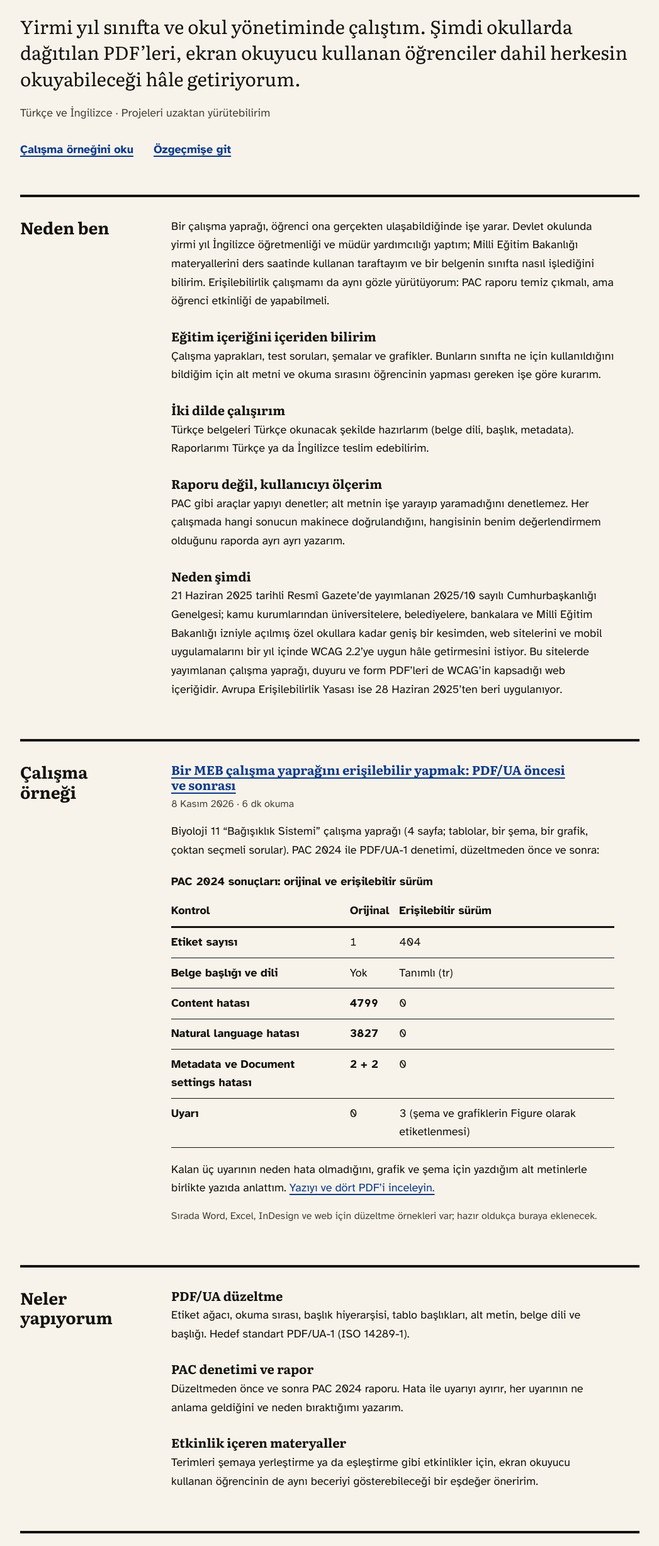
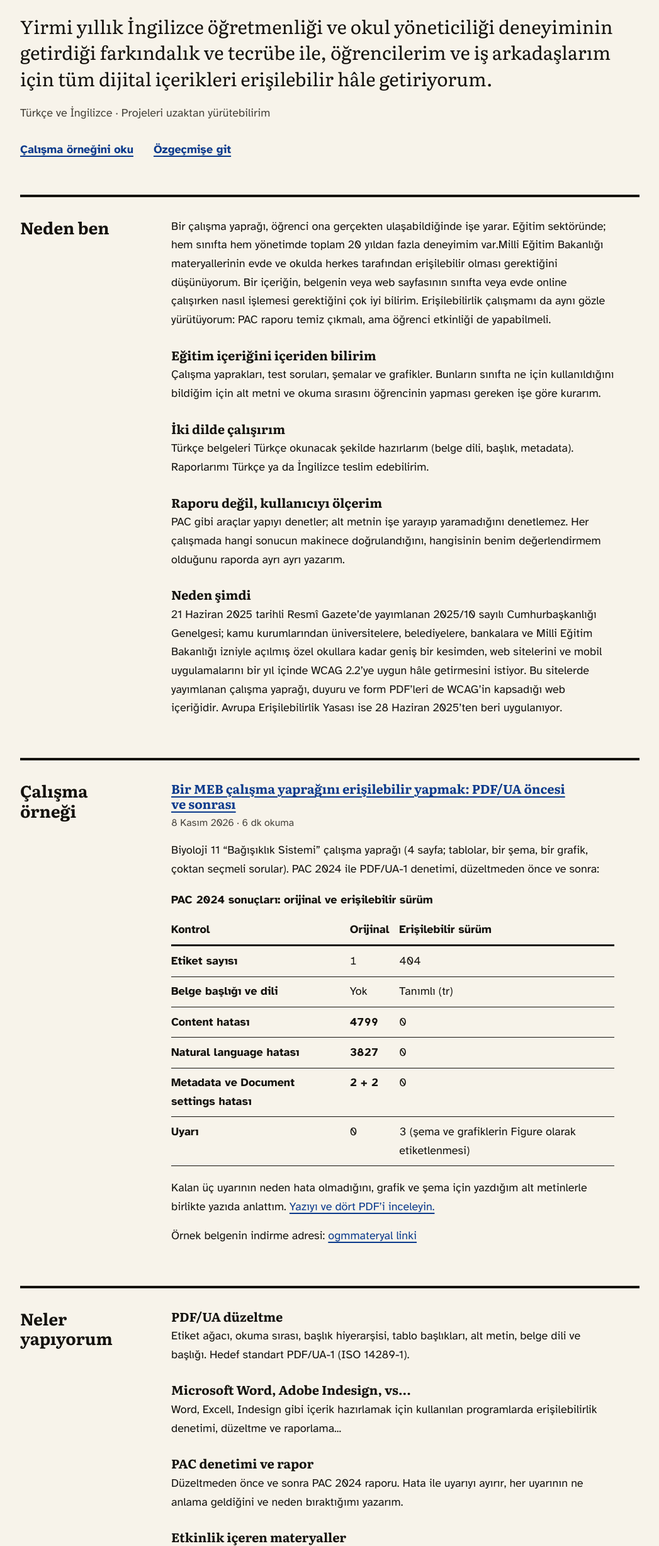
Before and after one commit to erenmede/erenmede.github.io, a plain HTML site: page index.html in a window 1280 px wide. Shown: the part 341-2795 px from the top of the page at 63% size, without its empty margins (116-1163 px from the left). Drawn offline with Linux system fonts and the light colour scheme.

Commit message:
Update index.html

```diff
--- a/index.html
+++ b/index.html
@@ -33,7 +33,7 @@
     <div class="hero">
       <h1>Eren Mede</h1>
       <p class="role">Doküman erişilebilirliği · PDF/UA · WCAG 2.2</p>
-      <p class="lead">Yirmi yıl sınıfta ve okul yönetiminde çalıştım. Şimdi okullarda dağıtılan PDF’leri, ekran okuyucu kullanan öğrenciler dahil herkesin okuyabileceği hâle getiriyorum.</p>
+      <p class="lead">Yirmi yıllık İngilizce öğretmenliği ve okul yöneticiliği deneyiminin getirdiği farkındalık ve tecrübe ile, öğrencilerim ve iş arkadaşlarım için tüm dijital içerikleri erişilebilir hâle getiriyorum.</p>
       <p class="meta-line">Türkçe ve İngilizce · Projeleri uzaktan yürütebilirim</p>
       <p class="cta"><a href="#calisma">Çalışma örneğini oku</a><a href="#ozgecmis">Özgeçmişe git</a></p>
     </div>
@@ -41,7 +41,7 @@
   <section class="sec" id="hakkimda" aria-labelledby="hakkimda-h">
     <h2 id="hakkimda-h">Neden ben</h2>
     <div>
-      <p>Bir çalışma yaprağı, öğrenci ona gerçekten ulaşabildiğinde işe yarar. Devlet okulunda yirmi yıl İngilizce öğretmenliği ve müdür yardımcılığı yaptım; Milli Eğitim Bakanlığı materyallerini ders saatinde kullanan taraftayım ve bir belgenin sınıfta nasıl işlediğini bilirim. Erişilebilirlik çalışmamı da aynı gözle yürütüyorum: PAC raporu temiz çıkmalı, ama öğrenci etkinliği de yapabilmeli.</p>
+      <p>Bir çalışma yaprağı, öğrenci ona gerçekten ulaşabildiğinde işe yarar. Eğitim sektöründe; hem sınıfta hem yönetimde toplam 20 yıldan fazla deneyimim var.Milli Eğitim Bakanlığı materyallerinin evde ve okulda herkes tarafından erişilebilir olması gerektiğini düşünüyorum. Bir içeriğin, belgenin veya web sayfasının sınıfta veya evde online çalışırken nasıl işlemesi gerektiğini çok iyi bilirim. Erişilebilirlik çalışmamı da aynı gözle yürütüyorum: PAC raporu temiz çıkmalı, ama öğrenci etkinliği de yapabilmeli.</p>
       <h3>Eğitim içeriğini içeriden bilirim</h3>
       <p>Çalışma yaprakları, test soruları, şemalar ve grafikler. Bunların sınıfta ne için kullanıldığını bildiğim için alt metni ve okuma sırasını öğrencinin yapması gereken işe göre kurarım.</p>
       <h3>İki dilde çalışırım</h3>
@@ -74,7 +74,7 @@
         </table>
       </div>
       <p>Kalan üç uyarının neden hata olmadığını, grafik ve şema için yazdığım alt metinlerle birlikte yazıda anlattım. <a href="yazilar/bagisiklik-sistemi-pdf-ua.html">Yazıyı ve dört PDF’i inceleyin.</a></p>
-      <p class="fine">Sırada Word, Excel, InDesign ve web için düzeltme örnekleri var; hazır oldukça buraya eklenecek.</p>
+      <p>Örnek belgenin indirme adresi: <a href: "https://ogmmateryal.eba.gov.tr/kazanim-bazli-kazanim-kavrama-etkinlikleri?sinif=11.+S%C4%B1n%C4%B1f&ders=Biyoloji&unite=%C4%B0nsan+Fizyolojisi&pdf=https%3A%2F%2Fogmmateryal.eba.gov.tr%2Fpanel%2Fupload%2Fyardimci-kitap%2Feesfmobr4gs.pdf">ogmmateryal linki</a></p>
   </div>
   </section>
 
@@ -83,6 +83,8 @@
     <div>
       <h3>PDF/UA düzeltme</h3>
       <p>Etiket ağacı, okuma sırası, başlık hiyerarşisi, tablo başlıkları, alt metin, belge dili ve başlığı. Hedef standart PDF/UA-1 (ISO 14289-1).</p>
+      <h3>Microsoft Word, Adobe Indesign, vs...</h3>
+      <p>Word, Excell, Indesign gibi içerik hazırlamak için kullanılan programlarda erişilebilirlik denetimi, düzeltme ve raporlama... </p>
       <h3>PAC denetimi ve rapor</h3>
       <p>Düzeltmeden önce ve sonra PAC 2024 raporu. Hata ile uyarıyı ayırır, her uyarının ne anlama geldiğini ve neden bıraktığımı yazarım.</p>
       <h3>Etkinlik içeren materyaller</h3>
@@ -124,7 +126,7 @@
     <h2 id="iletisim-h">İletişim</h2>
     <div>
       <p>Elinizde erişilebilirlik değerlendirmesi ya da düzeltme bekleyen belgeler varsa yazın. Örnek bir sayfayla başlayıp önce/sonra raporunu birlikte değerlendirebiliriz.</p>
-      <!-- EKLE: e-posta adresi, örn. <p>E-posta: <a href="mailto:ADRES">ADRES</a></p> -->
+      <p>E-posta: <a href="mailto:eren.mede@gmail.com">eren.mede@gmail.com</a></p>
       <p>GitHub: <a href="https://github.com/erenmede">github.com/erenmede</a></p>
   </div>
   </section>
@@ -132,7 +134,7 @@
 </main>
 <footer>
   <div class="wrap">
-    <p>Bu site çerçevesiz, düz HTML ve CSS ile hazırlandı. Tek küçük betik, seçtiğiniz kontrast ve yazı boyutunu yalnızca bu tarayıcıda saklar; izleme ve analitik yok, yazı tipleri sitenin kendisinden yüklenir.</p><p>WCAG 2.2 AA hedeflendi, ancak site bağımsız bir erişilebilirlik denetiminden geçmedi. Bir engelle karşılaşırsanız lütfen bildirin, düzelteyim.</p>
+    <p>Bu site çerçevesiz, düz HTML ve CSS ile hazırlandı. Tek küçük betik, seçtiğiniz kontrast ve yazı boyutunu yalnızca bu tarayıcıda saklar; izleme ve analitik yok, yazı tipleri sitenin kendisinden yüklenir.</p><p>WCAG 2.2 AA hedeflendi, ancak yine de bir engelle karşılaşırsanız lütfen bildirin, düzelteyim.</p>
     <p class="fine">Son güncelleme: 8 Kasım 2026</p>
   </div>
 </footer>
```
